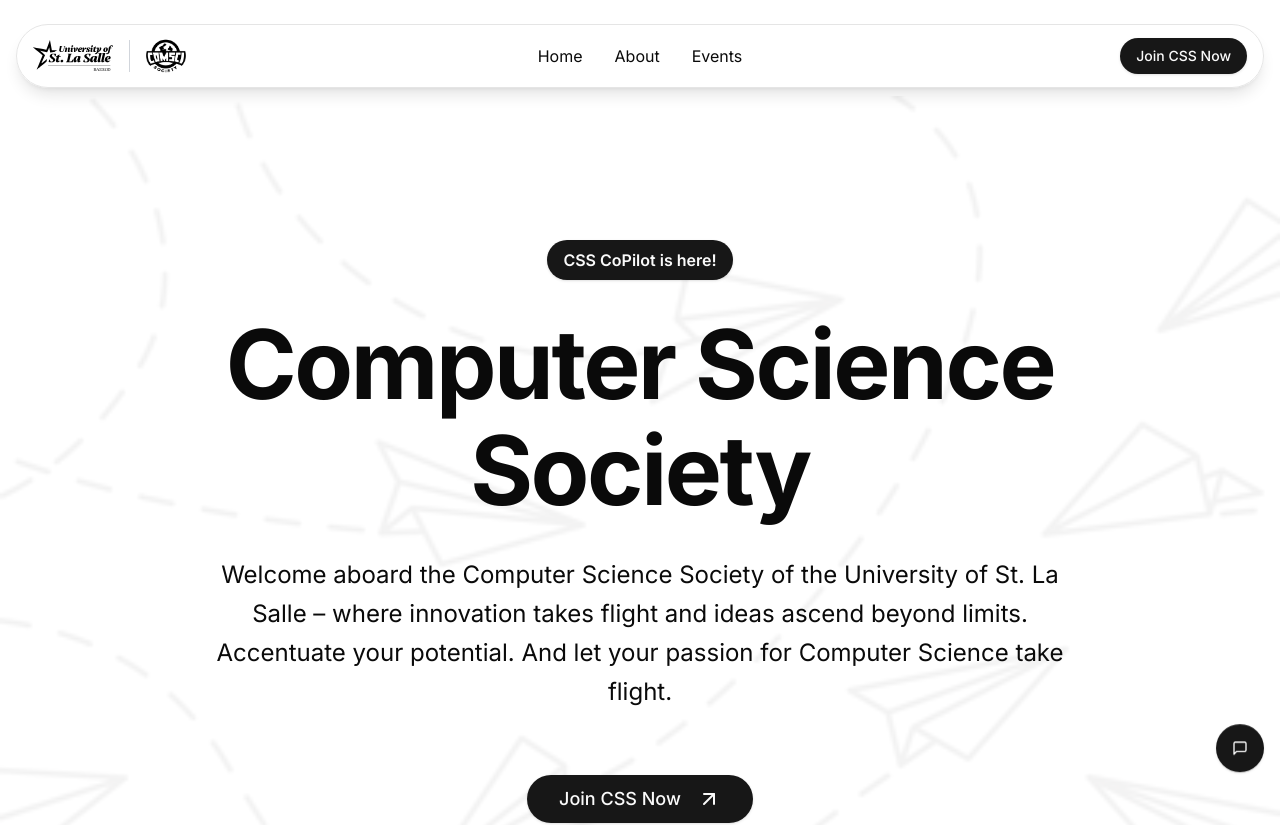
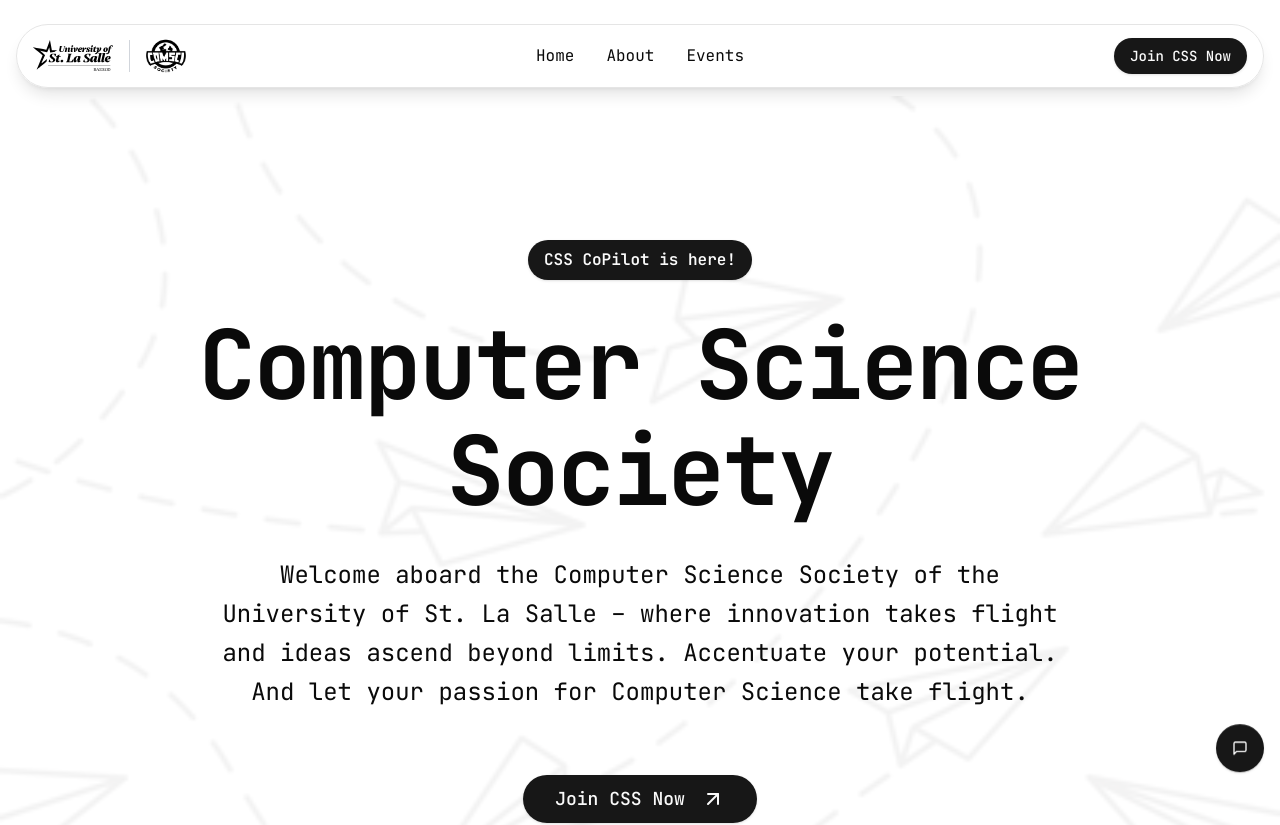
Before and after one commit to JohnEsperancilla-PH/css-website, a Next.js app: page / in a window 1280 px wide. Shown: the top 825 px of the page. Built offline with nearby package versions, Linux system fonts and the light colour scheme.

Commit message:
Replace Inter font with JetBrains Mono in layout for improved typography consistency.

```diff
--- a/app/layout.tsx
+++ b/app/layout.tsx
@@ -1,11 +1,14 @@
 import type { Metadata } from "next";
-import { Inter } from "next/font/google";
+import { JetBrains_Mono } from "next/font/google";
 import "./globals.css";
 import Navbar from "@/components/navbar/navbar";
 import Footer from "@/components/footer";
 import { Chatbot } from "@/components/chatbot/chatbot";
 
-const inter = Inter({ subsets: ["latin"] });
+const jetbrainsMono = JetBrains_Mono({
+  subsets: ["latin"],
+  display: "swap",
+});
 
 export const metadata: Metadata = {
   title: "CSS - Computer Science Society",
@@ -52,7 +55,7 @@ export default function RootLayout({
 }) {
   return (
     <html lang="en">
-      <body className={inter.className}>
+      <body className={jetbrainsMono.className}>
         <Navbar />
         {children}
         <Footer />
```
